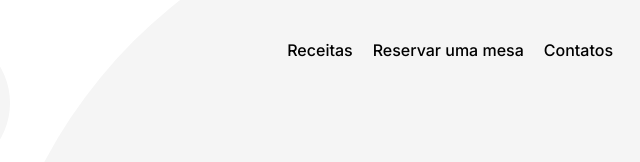
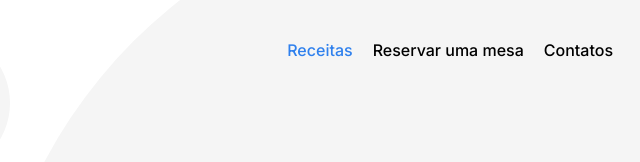
Before and after one commit to SepiaNutria57/web_project_coffeeshop, a plain HTML site: page index.html in a window 1280 px wide. In both pictures the pointer is over the link "Receitas". Shown: the top 162 px of the page, 587-1227 px from the left. Drawn offline with Linux system fonts and the light colour scheme.

Commit message:
Atualizando o nav.css

```diff
--- a/blocks/nav.css
+++ b/blocks/nav.css
@@ -32,4 +32,10 @@
   line-height: 20px;
 
   color: #000000;
+
+  transition: color 0.2s ease;
 }
+
+.nav__link:hover {
+  color: #2f80ed;
+}
```
